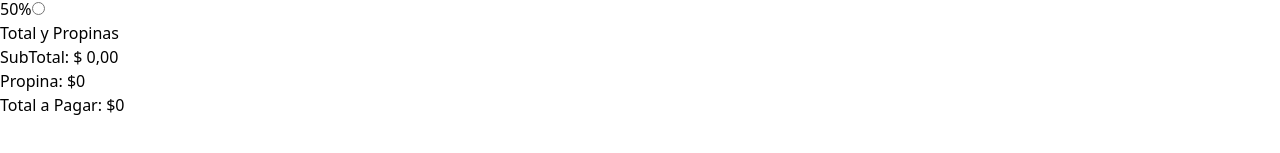
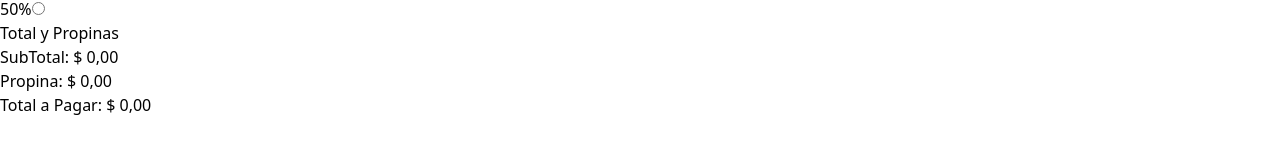
Before and after one commit to Nico235711/calculadora-propinas-useReducer, a React (Vite) app: page / in a window 1280 px wide. Shown: the part 267-420 px from the top of the page. Built offline with nearby package versions, Linux system fonts and the light colour scheme.

Commit message:
Calculando el Total de la propina

```diff
--- a/src/App.tsx
+++ b/src/App.tsx
@@ -42,6 +42,7 @@ function App() {
 
           <OrderTotals
             order={order}
+            tip={tip}
           />
         </div>
       </main>
--- a/src/components/OrderTotals.tsx
+++ b/src/components/OrderTotals.tsx
@@ -4,19 +4,22 @@ import { formatCurrency } from "../helpers"
 
 type OrderTotalsProps = {
   order: OrderItem[]
+  tip: number
 }
 
-const OrderTotals = ({ order }: OrderTotalsProps) => {
+const OrderTotals = ({ order, tip }: OrderTotalsProps) => {
 
   const subTotalAmount = useMemo(() => order.reduce((total, item) => total + (item.quantity * item.price), 0), [order])
+
+  const tipAmount = useMemo(() => subTotalAmount * tip, [tip, order])
 
   return (
     <>
       <div className="space-y-3">
         <h2 className="font-bold text-3xl">Total y Propinas</h2>
         <p className="font-bold text-2xl">SubTotal: <span className="font-normal">{formatCurrency(subTotalAmount)}</span></p>
-        <p className="font-bold text-2xl">Propina: <span className="font-normal">$0</span></p>
-        <p className="font-bold text-2xl">Total a Pagar: <span className="font-normal">$0</span></p>
+        <p className="font-bold text-2xl">Propina: <span className="font-normal">{formatCurrency(tipAmount)}</span></p>
+        <p className="font-bold text-2xl">Total a Pagar: <span className="font-normal">{formatCurrency(subTotalAmount + tipAmount)}</span></p>
       </div>
     </>
   )
```
